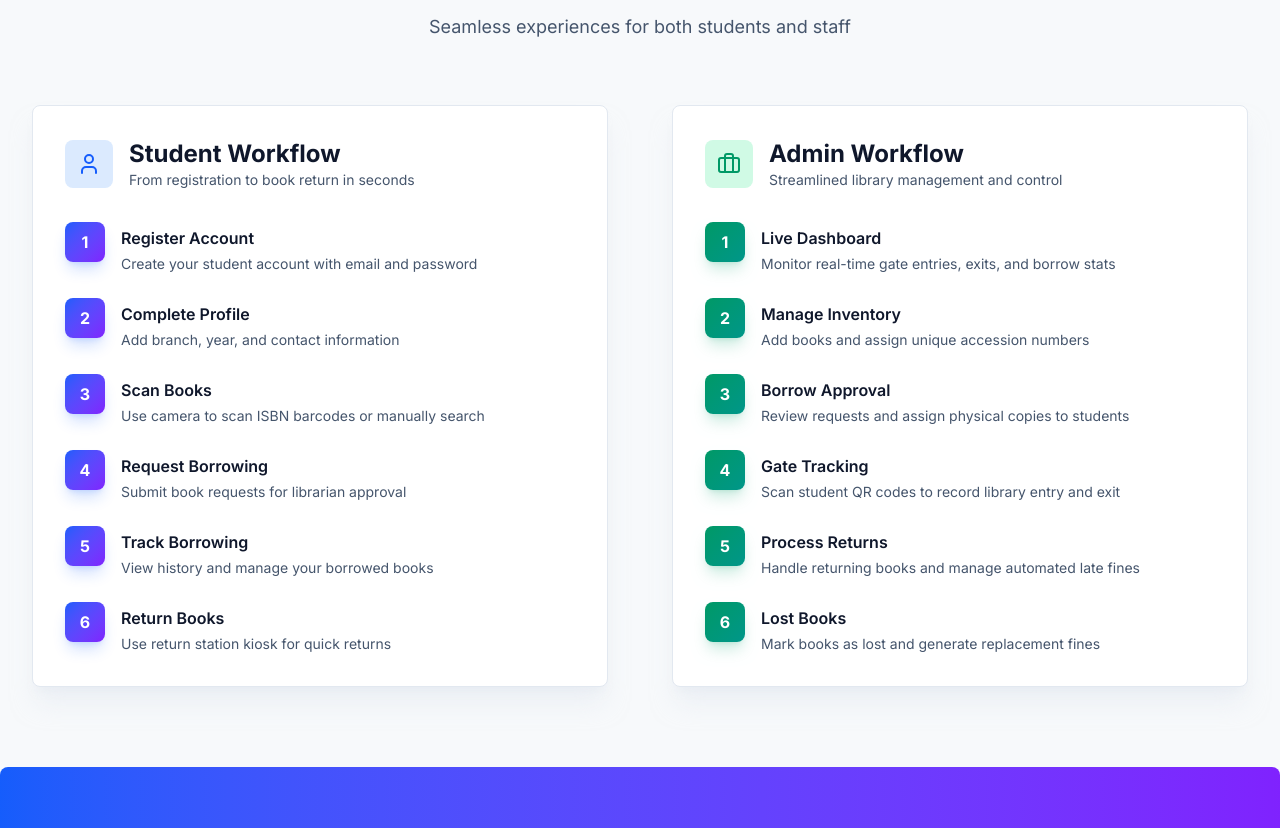
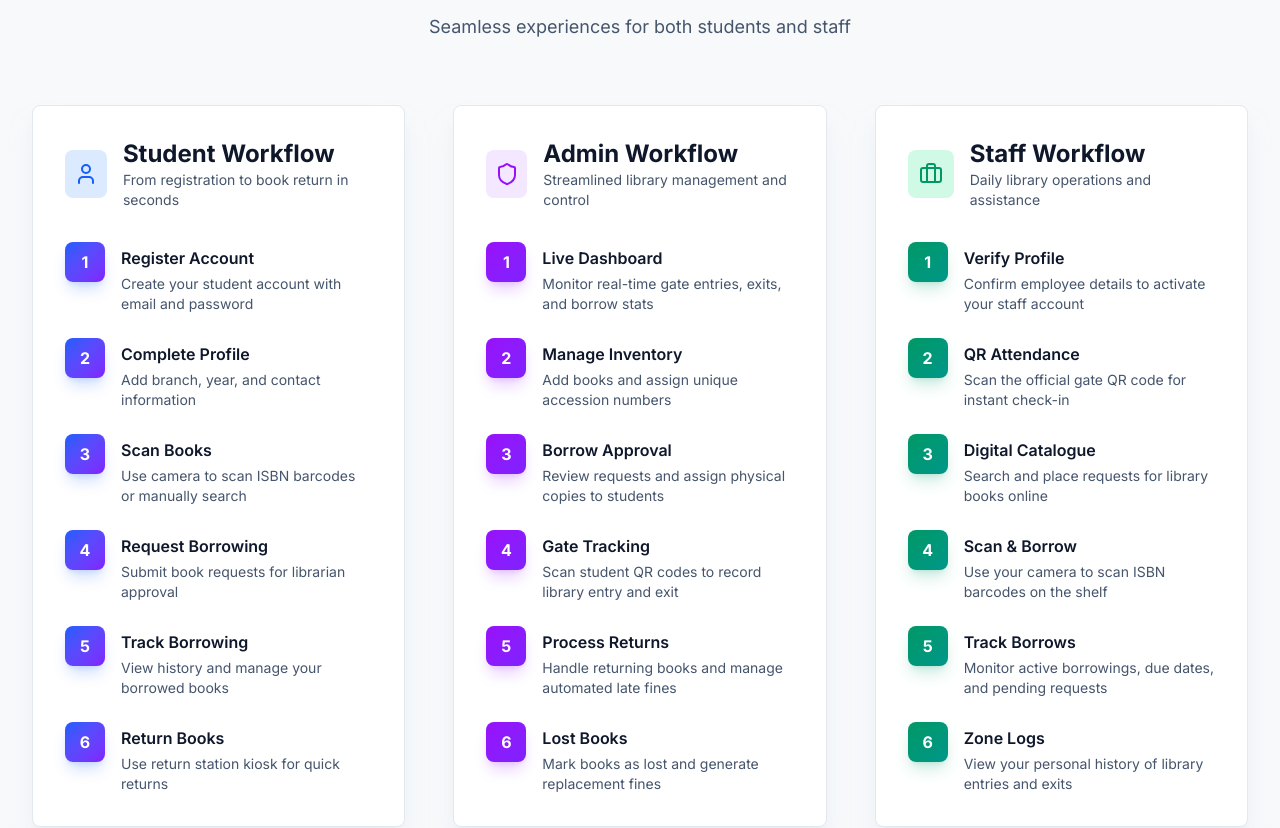
Before and after one commit to IlyasSiddiqui11/College-Library, a React (Vite) app in the folder lib_frontend/: page /#/ in a window 1280 px wide. Shown: the part 1498-2326 px from the top of the page. Built offline with nearby package versions, Linux system fonts and the light colour scheme; no server answers.

Commit message:
Update workflow colors and add Staff workflow

```diff
--- a/lib_frontend/src/pages/Home.jsx
+++ b/lib_frontend/src/pages/Home.jsx
@@ -1,5 +1,5 @@
 import { Link, useNavigate } from 'react-router-dom'
-import { BookOpen, QrCode, BarChart3, Users, Lock, Zap, ArrowRight, Menu, X, User, Briefcase } from 'lucide-react'
+import { BookOpen, QrCode, BarChart3, Users, Lock, Zap, ArrowRight, Menu, X, User, Briefcase, Shield } from 'lucide-react'
 import { useState } from 'react'
 import { useAuth } from '../context/AuthContext.jsx'
 
@@ -201,7 +201,7 @@ export default function Home() {
             <p className="text-lg text-slate-600">Seamless experiences for both students and staff</p>
           </div>
 
-          <div className="grid md:grid-cols-2 gap-12 lg:gap-16">
+          <div className="grid md:grid-cols-2 lg:grid-cols-3 gap-8 lg:gap-12">
             {/* Student Workflow */}
             <div className="rounded-2xl border border-slate-200 bg-white p-8 shadow-xl shadow-slate-200/50">
               <div className="mb-8 flex items-center gap-4">
@@ -238,8 +238,8 @@ export default function Home() {
             {/* Admin Workflow */}
             <div className="rounded-2xl border border-slate-200 bg-white p-8 shadow-xl shadow-slate-200/50">
               <div className="mb-8 flex items-center gap-4">
-                <div className="flex h-12 w-12 items-center justify-center rounded-xl bg-emerald-100 text-emerald-600">
-                  <Briefcase className="h-6 w-6" />
+                <div className="flex h-12 w-12 items-center justify-center rounded-xl bg-purple-100 text-purple-600">
+                  <Shield className="h-6 w-6" />
                 </div>
                 <div>
                   <h3 className="text-2xl font-bold text-slate-900">Admin Workflow</h3>
@@ -254,6 +254,39 @@ export default function Home() {
                   { num: '4', title: 'Gate Tracking', desc: 'Scan student QR codes to record library entry and exit' },
                   { num: '5', title: 'Process Returns', desc: 'Handle returning books and manage automated late fines' },
                   { num: '6', title: 'Lost Books', desc: 'Mark books as lost and generate replacement fines' },
+                ].map((step, idx) => (
+                  <div key={idx} className="flex gap-4">
+                    <div className="flex h-10 w-10 shrink-0 items-center justify-center rounded-full bg-gradient-to-br from-purple-600 to-violet-600 text-base font-bold text-white shadow-lg shadow-purple-600/20">
+                      {step.num}
+                    </div>
+                    <div className="flex-1 pt-1">
+                      <h4 className="mb-1 text-base font-semibold text-slate-900">{step.title}</h4>
+                      <p className="text-sm text-slate-600">{step.desc}</p>
+                    </div>
+                  </div>
+                ))}
+              </div>
+            </div>
+
+            {/* Staff Workflow */}
+            <div className="rounded-2xl border border-slate-200 bg-white p-8 shadow-xl shadow-slate-200/50">
+              <div className="mb-8 flex items-center gap-4">
+                <div className="flex h-12 w-12 items-center justify-center rounded-xl bg-emerald-100 text-emerald-600">
+                  <Briefcase className="h-6 w-6" />
+                </div>
+                <div>
+                  <h3 className="text-2xl font-bold text-slate-900">Staff Workflow</h3>
+                  <p className="text-sm text-slate-600">Daily library operations and assistance</p>
+                </div>
+              </div>
+              <div className="space-y-6">
+                {[
+                  { num: '1', title: 'Verify Profile', desc: 'Confirm employee details to activate your staff account' },
+                  { num: '2', title: 'QR Attendance', desc: 'Scan the official gate QR code for instant check-in' },
+                  { num: '3', title: 'Digital Catalogue', desc: 'Search and place requests for library books online' },
+                  { num: '4', title: 'Scan & Borrow', desc: 'Use your camera to scan ISBN barcodes on the shelf' },
+                  { num: '5', title: 'Track Borrows', desc: 'Monitor active borrowings, due dates, and pending requests' },
+                  { num: '6', title: 'Zone Logs', desc: 'View your personal history of library entries and exits' },
                 ].map((step, idx) => (
                   <div key={idx} className="flex gap-4">
                     <div className="flex h-10 w-10 shrink-0 items-center justify-center rounded-full bg-gradient-to-br from-emerald-600 to-teal-600 text-base font-bold text-white shadow-lg shadow-emerald-600/20">
```
